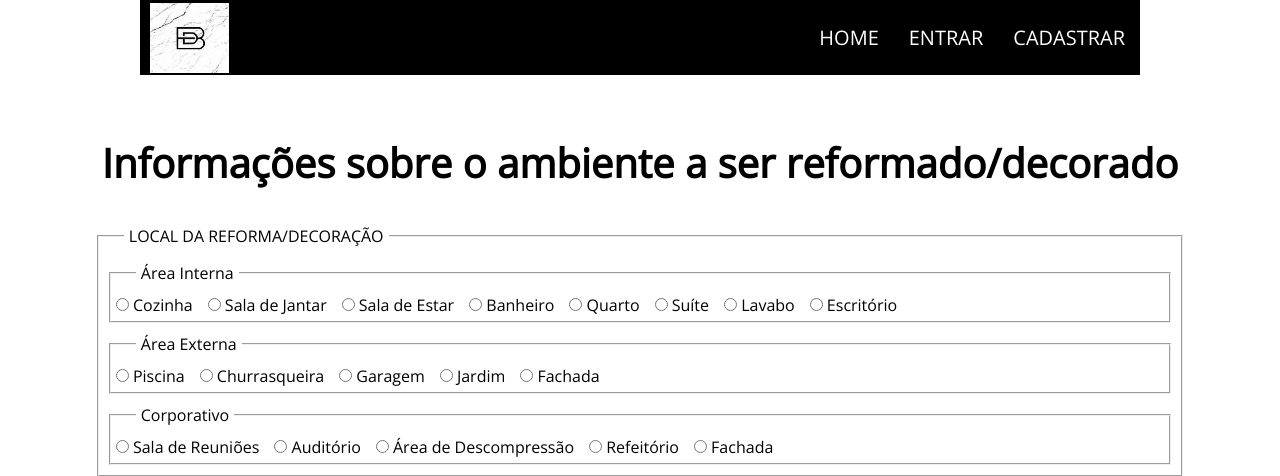
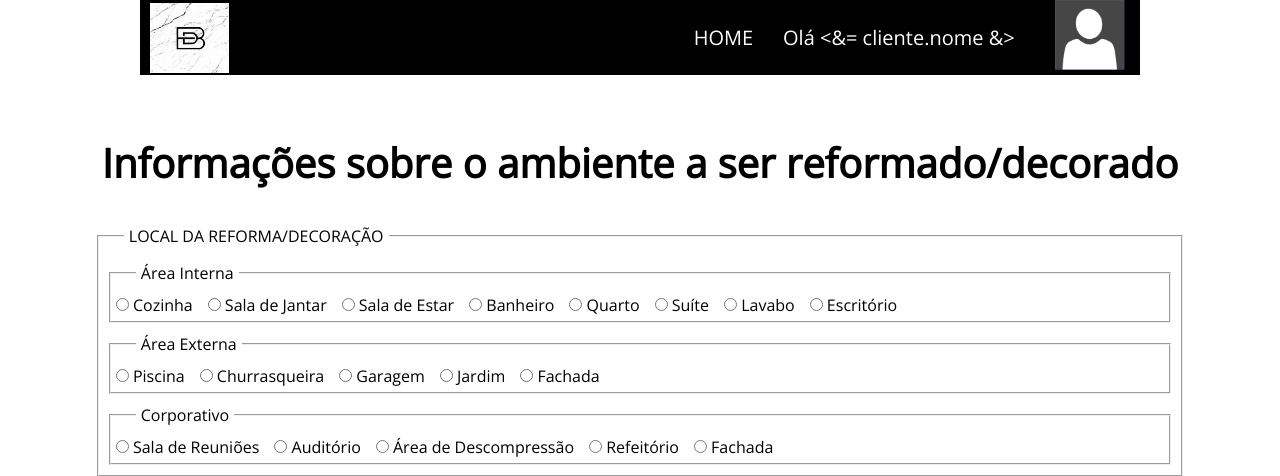
Before and after one commit to Belle-Design/projetoIntegrador, a Node server app: page /areacliente/areacliente in a window 1280 px wide. Shown: the top 476 px of the page. Run offline with Node 20, Linux system fonts and the light colour scheme; the visitor is signed in with stand-in values (Sample User, id 1).

Commit message:
using some <% %> on ejs

```diff
--- a/public/css/style.css
+++ b/public/css/style.css
@@ -54,7 +54,19 @@
     display: flex;
     list-style: none;
     align-items: center;
+    text-decoration: none;
 
+    font-weight: 350;
+    font-size: 20px;
+    /* line-height: 33px; */
+
+    color: var(--cor-letra-menu);
+    transition: all 0.5s ease-out;
+
+}
+header nav ul img{
+  height: 70px;
+  margin-left: 10px;
 }
 
 header ul li{
--- a/src/controllers/clientecontroller.js
+++ b/src/controllers/clientecontroller.js
@@ -1,9 +1,21 @@
+const fs = require('fs');
+const path = require('path');
+
+const cadastroFilePath = path.join(__dirname, '..', 'data', 'cadastroDataBase.json');
+
 const clientecontroller = {
     cliente: (request, response) => {
         return response.redirect ('/login');
     },
     acesso: (request, response)=>{
-        return response.render('areacliente');
+        const cadastro = JSON.parse(fs.readFileSync(cadastroFilePath, 'utf-8'));
+        const cadastroCliente = cadastro.map((cliente)=>{
+            return{
+                ...cliente
+            }
+        });
+
+        return response.render('areacliente', { cadastroCliente });
     }
 }
 module.exports = clientecontroller;
--- a/src/views/areacliente.ejs
+++ b/src/views/areacliente.ejs
@@ -1,7 +1,7 @@
 <%- include('./partials/header') %>
 <body>
 
-    <%- include('./partials/headerNavBar') %>
+    <%- include('./partials/headerNavBarCliente') %>
 
     <link rel="stylesheet" href="/css/areadocliente.css">
 
--- /dev/null
+++ b/src/views/partials/headerNavBarCliente.ejs
@@ -0,0 +1,11 @@
+<header>
+    <img src="/img/logo-footer.jpg" alt="Logomarca da Belle Design. Possui a letra D dentro da letra B com um fundo de imagem que remete a textura de um marmore preto com alguns detalhes em branco">
+
+    <nav>
+        <ul>
+            <li><a href="/index">HOME</a></li>
+            <li>Olá <&= cliente.nome &></li>
+            <li><img src="/img/avatar2.png"  alt=""></li>
+        </ul>
+    </nav>
+</header>
```
